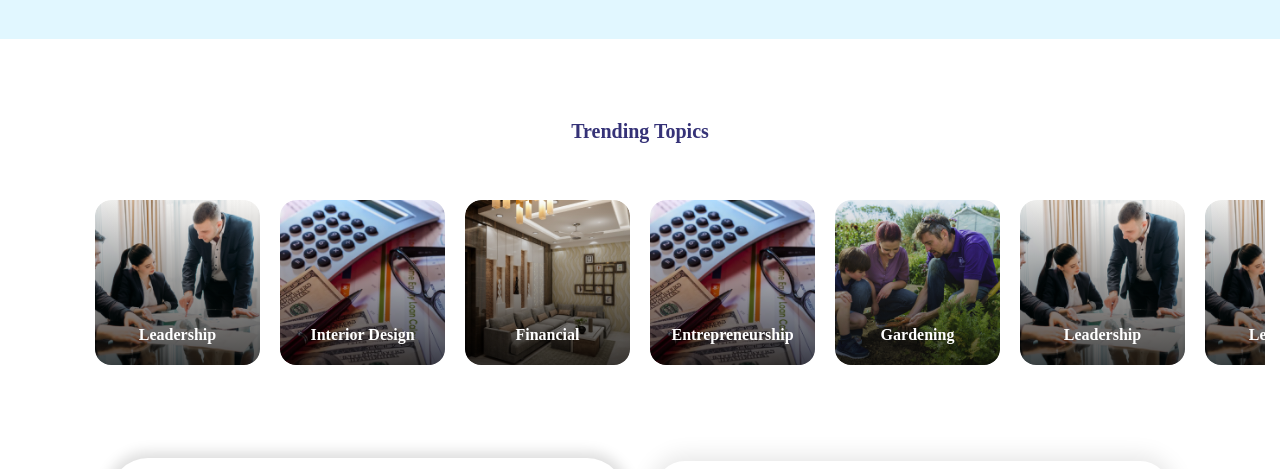
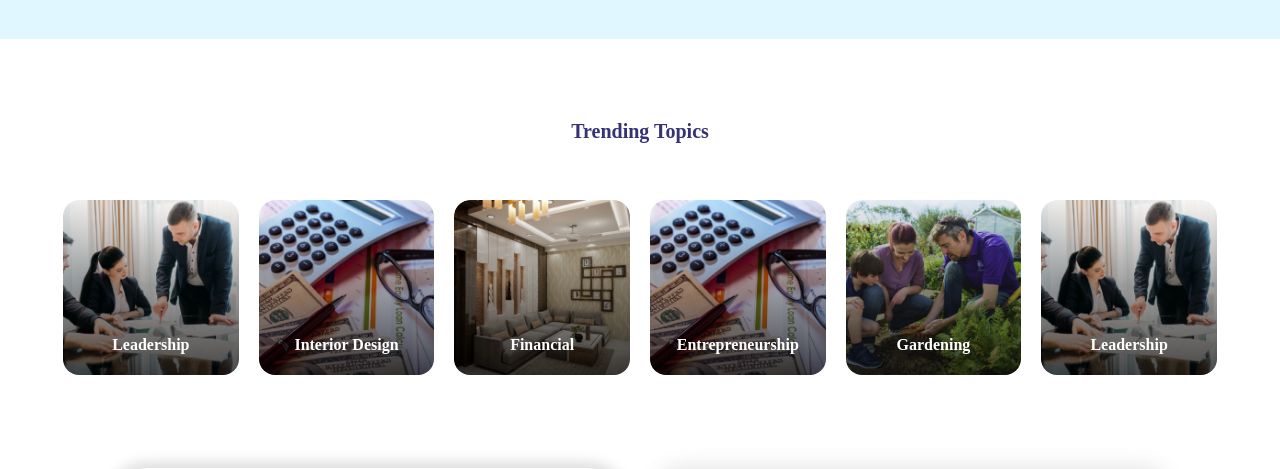
Before and after one commit to Apoorv-Vardhman/OpenGrowthPhp, a PHP site: page /blog-main-page.php in a window 1280 px wide. Shown: the part 2620-3089 px from the top of the page. Run offline with PHP 8.4, Linux system fonts and the light colour scheme; some web fonts are replaced.

Commit message:
9 june evening

```diff
--- a/blog-main-page.php
+++ b/blog-main-page.php
@@ -339,7 +339,7 @@ height: 15px; margin-left:10px;"> </a>
         <div class="row justify-content-center">
             <h1 class="heading-title text-primary newh1">Trending Topics</h1>
         </div>
-        <div class="mt-5">
+        <div class="mt-5 pl-5 pr-5">
             <div class="owl-carousel" id="trendingTopic">
 
                 <div class="item">
@@ -1289,7 +1289,6 @@ height: 15px; margin-left:10px;"> </a>
         autoplayTimeout: 8000,
         smartSpeed: 800,
         nav: false,
-        stagePadding: 80,
         navText: ['<span class="fas fa-arrow-left "></span>','<span class="fas fa-arrow-right"></span>'],
         responsive: {
             0: {
```
